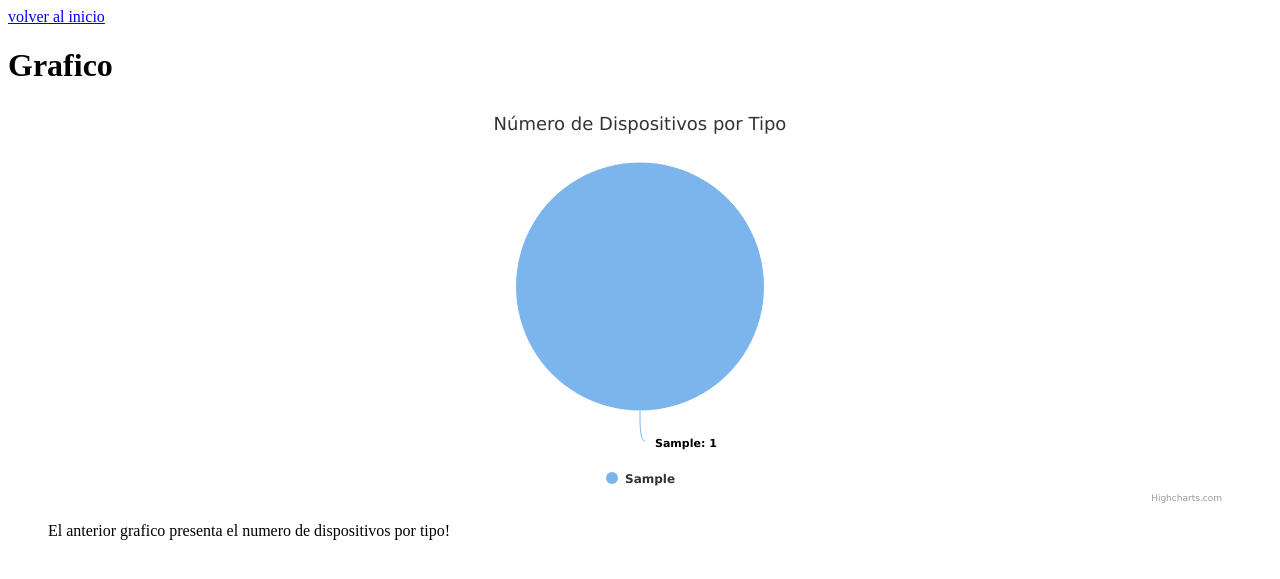
After one commit to benjaestupinan/WebsDonaciones, a Flask app: page /graph_tipo_dispositivos in a window 1280 px wide. The commit adds this page. Shown: the top 579 px of the page. Run offline with Flask 3, Linux system fonts and the light colour scheme; tables that the repository leaves empty or names only in its code hold one stand-in row (values such as "Sample post").

Commit message:
te pido perdon matias toro

```diff
--- a/app.py
+++ b/app.py
@@ -214,3 +214,13 @@ def get_stats_data():
         row["date"] = row["date"].strftime("%Y-%m-%d")
 
     return jsonify(random_data)
+
+@app.route("/get-disp-por-tipo", methods=["GET"])
+@cross_origin(origin="127.0.0.1", supports_credentials=True)
+def get_disp_por_tipo():
+    data = db.get_disp_count_by_tipo()
+    return jsonify(data)
+
+@app.route("/graph_tipo_dispositivos")
+def graph_tipo_dispositivos():
+    return render_template("graph_tipo_dispositivos.html")
--- a/database/db.py
+++ b/database/db.py
@@ -128,3 +128,10 @@ def create_comment(autor, texto, disp_id):
     cursor.execute("INSERT INTO comentario (nombre, texto, fecha, dispositivo_id) VALUES (%s, %s, %s, %s)", (autor, texto, texto_fecha_hora, disp_id))
     conn.commit()
     return True, None
+
+def get_disp_count_by_tipo():
+    conn = getConnection()
+    cursor = conn.cursor()
+    cursor.execute("SELECT tipo,COUNT(tipo) FROM dispositivo GROUP BY tipo;")
+    data = cursor.fetchall()
+    return data
--- a/requirements.txt
+++ b/requirements.txt
@@ -6,3 +6,4 @@ Jinja2==3.1.4
 MarkupSafe==2.1.5
 PyMySQL==1.1.1
 Werkzeug==3.0.4
+flask_cors==5.0.0
--- a/static/js/graphTipoDispositivos.js
+++ b/static/js/graphTipoDispositivos.js
@@ -0,0 +1,37 @@
+Highcharts.chart('container', {
+    chart: {
+        type: 'pie'
+    },
+    title: {
+        text: 'Número de Dispositivos por Tipo'
+    },
+    series: [{
+        name: 'Dispositivos',
+        data: [],
+        showInLegend: true,
+        dataLabels: {
+            enabled: true,
+            format: '{point.name}: {point.y}'
+        }
+    }]
+});
+
+  fetch("http://127.0.0.1:5000/get-disp-por-tipo")
+    .then((response) => response.json())
+    .then((data) => {
+
+      // Get the chart by ID
+      const chart = Highcharts.charts.find(
+        (chart) => chart && chart.renderTo.id === "container"
+      );
+
+      // Update the chart with new data
+      chart.update({
+        series: [
+          {
+            data: data,
+          },
+        ],
+      });
+    })
+    .catch((error) => console.error("Error:", error));
--- a/templates/graph.html
+++ b/templates/graph_base.html
@@ -9,6 +9,11 @@
 <body>
     <a class="volverLink" href="{{ url_for('index') }}"> volver al inicio </a>
 
-    <script lang="javascript" src="{{ url_for('static', filename='js/graph.js') }}"></script>
+    <h1>Grafico</h1>
+
+    {% block encabezado %}{% endblock %}
+
+    <script src="https://code.highcharts.com/highcharts.js"></script>
+    {% block javascript %}{% endblock %}
 </body>
 </html>
--- /dev/null
+++ b/templates/graph_tipo_dispositivos.html
@@ -0,0 +1,16 @@
+{% extends 'graph_base.html' %}
+
+{% block encabezado %}
+    <div class="stats-container">
+        <figure class="highcharts-figure">
+            <div id="container"></div>
+            <p class="highcharts-description">
+                El anterior grafico presenta el numero de dispositivos por tipo!
+            </p>
+        </figure>
+    </div>
+{% endblock %}
+
+{% block javascript %}
+<script src="{{ url_for('static', filename='js/graphTipoDispositivos.js') }}"></script>
+{% endblock %}
--- a/templates/index.html
+++ b/templates/index.html
@@ -10,8 +10,7 @@
     <div class="parent">
         <div class="container">
             <a href="{{ url_for('agregar_donacion') }}" class="buttons">agregar donacion</a>
-            <a href="{{ url_for(' ##rellenar## ') }}" class="buttons">grafico tipo de dispositivos</a>
-            <a href="{{ url_for(' ##rellenar## ') }}" class="buttons">grafico contactos por comuna</a>
+            <a href="{{ url_for('graph_tipo_dispositivos') }}" class="buttons">grafico tipo de dispositivos</a>
             <a href="{{ url_for('ver_dispositivos', num=1) }}" class="buttons">ver dispositivos</a>
         </div>
     </div>
```
Also changed, not shown: static/js/graphContactosComuna.js (+74 -0 lines).
